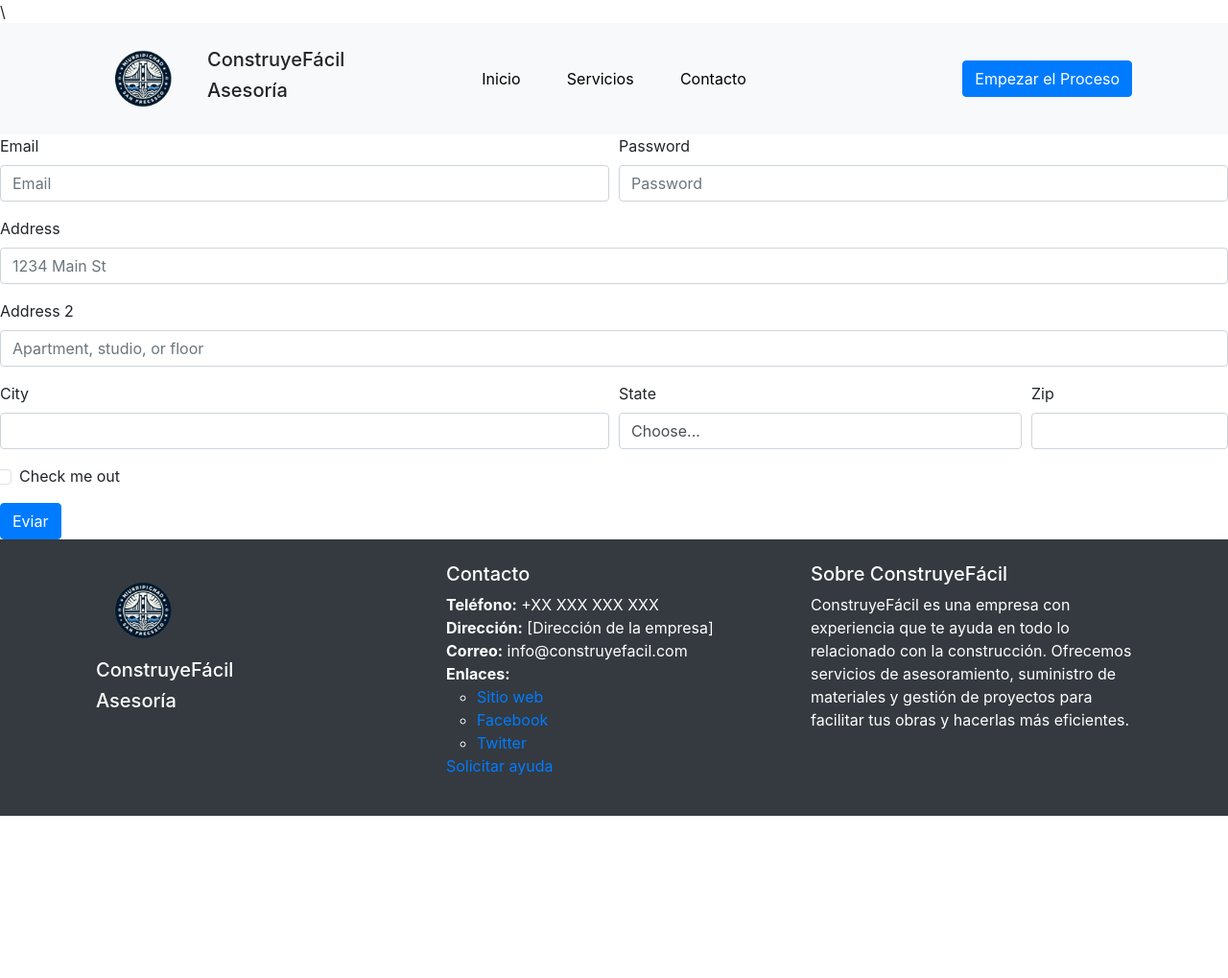
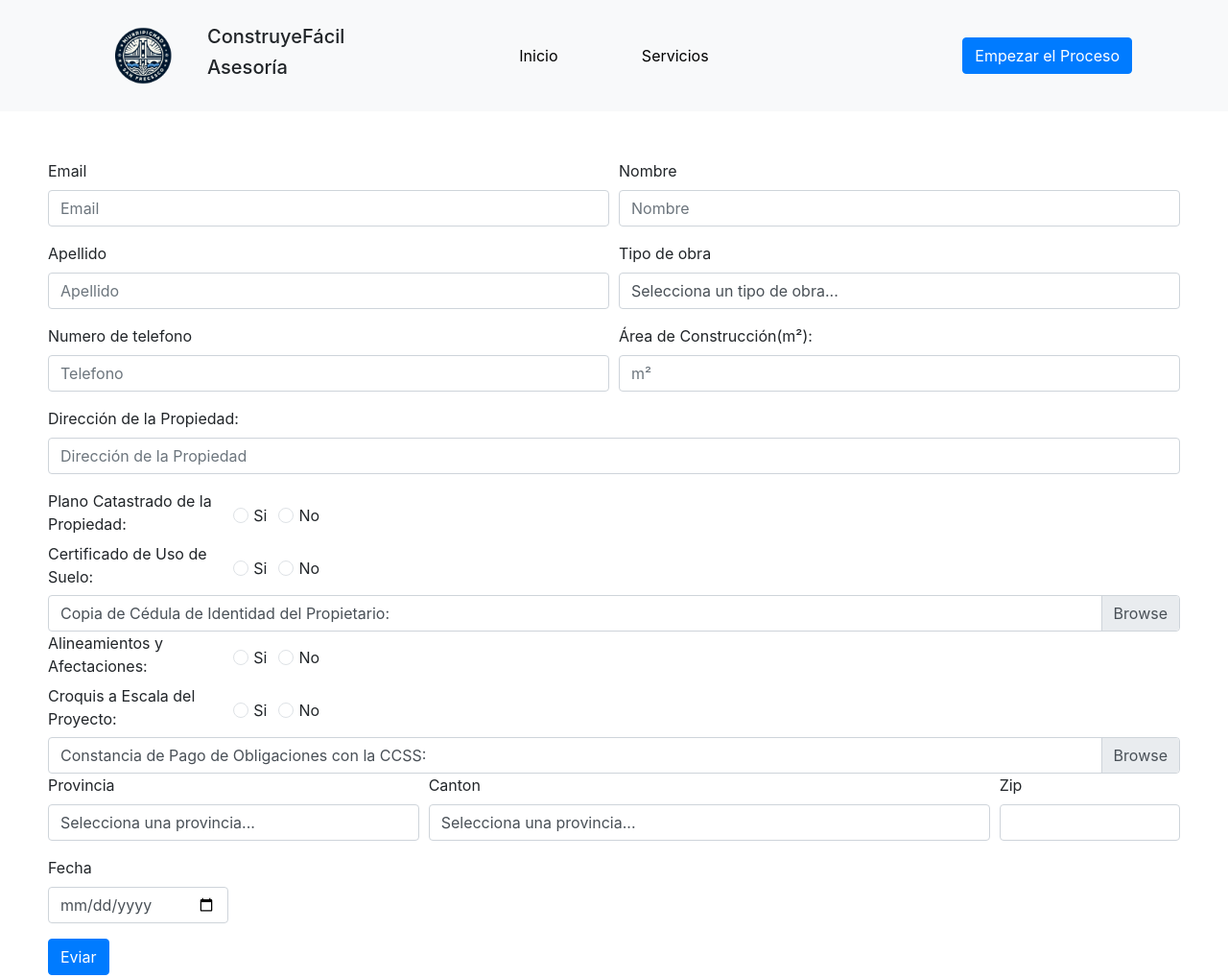
Before and after one commit to kjarj54/PermisosConstruccionMunicipalidad, a website: page form.html in a window 1280 px wide. Shown: the top 1019 px of the page at 96% size. Before the commit the page ends 850 px from the top, so only its background shows below. Drawn offline with nearby package versions, Linux system fonts and the light colour scheme.

Commit message:
form listo

```diff
--- a/form.html
+++ b/form.html
@@ -16,7 +16,7 @@
     <link rel='stylesheet' type='text/css' media='screen' href='src/styles/styles.css'>
 
     <link href="https://stackpath.bootstrapcdn.com/bootstrap/4.5.2/css/bootstrap.min.css" rel="stylesheet">
-    <script src="./node_modules/bootstrap/dist/js/bootstrap.bundle.min.js"></script>\
+    <script src="./node_modules/bootstrap/dist/js/bootstrap.bundle.min.js"></script>
     <script src="https://ajax.googleapis.com/ajax/libs/jquery/3.5.1/jquery.min.js"></script>
     <script src="https://stackpath.bootstrapcdn.com/bootstrap/4.5.2/js/bootstrap.min.js"></script>
     <script src='src/js/form.js'></script>
@@ -36,10 +36,9 @@
             <div class="container justify-content-evenly">
                 <a href="./index.html" class="mx-3 text-black">Inicio</a>
                 <a href="./detail.html" class="mx-3 text-black">Servicios</a>
-            <a href="./form.html" class="mx-3 text-black">Contacto</a>
             </div>
             <div class="container justify-content-end">
-            <button class="btn btn-primary" ><a class="text-white" href="./form.html">Empezar el Proceso</a></button>
+                <button class="btn btn-primary"><a class="text-white" href="./form.html">Empezar el Proceso</a></button>
             </div>
         </div>
     </header>
@@ -50,45 +49,127 @@
                 <div class="form-row">
                     <div class="form-group col-md-6">
                         <label for="inputEmail4">Email</label>
-                        <input type="email" class="form-control" id="inputEmail4" placeholder="Email">
+                        <input type="email" class="form-control" id="inputEmail" placeholder="Email" required>
+                    </div>
+
+                    <div class="form-group col-md-6">
+                        <label for="inputCity">Nombre</label>
+                        <input type="text" class="form-control" id="inputName" placeholder="Nombre" required>
                     </div>
                     <div class="form-group col-md-6">
-                        <label for="inputPassword4">Password</label>
-                        <input type="password" class="form-control" id="inputPassword4" placeholder="Password">
+                        <label for="inputCity">Apellido</label>
+                        <input type="text" class="form-control" id="inputLastName" placeholder="Apellido" required>
+                    </div>
+                    <div class="form-group col-md-6">
+                        <label for="inputObra">Tipo de obra</label>
+                        <select id="inputObra" class="form-control">
+                            <option selected>Selecciona un tipo de obra...</option>
+                            <option>Obra Menor, obras con un área menor a 40m²</option>
+                            <option>Obra Mayor, obras con un área mayor a 40m²</option>
+                        </select>
+                    </div>
+                    <div class="form-group col-md-6">
+                        <label for="inputCity">Numero de telefono</label>
+                        <input type="number" class="form-control" id="Number" placeholder="Telefono" required>
+                    </div>
+                    <div class="form-group col-md-6">
+                        <label for="inputCity">Área de Construcción(m²): </label>
+                        <input type="number" class="form-control" id="AreaConst" placeholder="m²" required>
                     </div>
                 </div>
                 <div class="form-group">
-                    <label for="inputAddress">Address</label>
-                    <input type="text" class="form-control" id="inputAddress" placeholder="1234 Main St">
-                </div>
-                <div class="form-group">
-                    <label for="inputAddress2">Address 2</label>
-                    <input type="text" class="form-control" id="inputAddress2"
-                        placeholder="Apartment, studio, or floor">
+                    <label for="inputAddress">Dirección de la Propiedad:</label>
+                    <input type="text" class="form-control" id="inputAddress" placeholder="Dirección de la Propiedad"
+                        required>
                 </div>
                 <div class="form-row">
+                    <legend class="col-form-label col-sm-2 pt-0"> Plano Catastrado de la Propiedad:</legend>
+                    <div class="form-check form-check-inline">
+                        <input class="form-check-input" type="radio" name="Plano" id="Plano" value="option1">
+                        <label class="form-check-label" for="Plano">Si</label>
+                    </div>
+                    <div class="form-check form-check-inline">
+                        <input class="form-check-input" type="radio" name="Plano" id="Plano2" value="option2">
+                        <label class="form-check-label" for="Plano2">No</label>
+                    </div>
+                </div>
+                <div class="form-row">
+                    <legend class="col-form-label col-sm-2 pt-0">Certificado de Uso de Suelo:</legend>
+                    <div class="form-check form-check-inline">
+                        <input class="form-check-input" type="radio" name="certificado" id="certificado"
+                            value="option1">
+                        <label class="form-check-label" for="inlineRadio1">Si</label>
+                    </div>
+                    <div class="form-check form-check-inline">
+                        <input class="form-check-input" type="radio" name="certificado" id="certificado2"
+                            value="option2">
+                        <label class="form-check-label" for="inlineRadio2">No</label>
+                    </div>
+                </div>
+                <div class="custom-file">
+                    <input type="file" class="custom-file-input" id="customFile">
+                    <label class="custom-file-label" for="customFile">Copia de Cédula de Identidad del
+                        Propietario:</label>
+                </div>
+                <div class="form-row">
+                    <legend class="col-form-label col-sm-2 pt-0">Alineamientos y Afectaciones:</legend>
+                    <div class="form-check form-check-inline">
+                        <input class="form-check-input" type="radio" name="Alineamientos" id="Alineamientos"
+                            value="option1">
+                        <label class="form-check-label" for="inlineRadio1">Si</label>
+                    </div>
+                    <div class="form-check form-check-inline">
+                        <input class="form-check-input" type="radio" name="Alineamientos" id="Alineamientos2"
+                            value="option2">
+                        <label class="form-check-label" for="inlineRadio2">No</label>
+                    </div>
+                </div>
+                <div class="form-row">
+                    <legend class="col-form-label col-sm-2 pt-0">Croquis a Escala del Proyecto:</legend>
+                    <div class="form-check form-check-inline">
+                        <input class="form-check-input" type="radio" name="croquis" id="croquis"
+                            value="option1">
+                        <label class="form-check-label" for="croquis">Si</label>
+                    </div>
+                    <div class="form-check form-check-inline">
+                        <input class="form-check-input" type="radio" name="croquis" id="croquis2"
+                            value="option2">
+                        <label class="form-check-label" for="inlineRadio2">No</label>
+                    </div>
+                </div>
+
+                <div class="custom-file">
+                    <input type="file" class="custom-file-input" id="customFile">
+                    <label class="custom-file-label" for="customFile">Constancia de Pago de Obligaciones con la
+                        CCSS:</label>
+                </div>
+                <div class="form-row">
+                    <div class="form-group col-md-4">
+                        <label for="inputState">Provincia</label>
+                        <select id="inputState" class="form-control">
+                            <option selected>Selecciona una provincia...</option>
+                            <option value="San José">San José</option>
+                            <option value="Alajuela">Alajuela</option>
+                            <option value="Cartago">Cartago</option>
+                            <option value="Heredia">Heredia</option>
+                            <option value="Guanacaste">Guanacaste</option>
+                            <option value="Puntarenas">Puntarenas</option>
+                            <option value="Limón">Limón</option>
+                        </select>
+                    </div>
                     <div class="form-group col-md-6">
-                        <label for="inputCity">City</label>
-                        <input type="text" class="form-control" id="inputCity">
-                    </div>
-                    <div class="form-group col-md-4">
-                        <label for="inputState">State</label>
-                        <select id="inputState" class="form-control">
-                            <option selected>Choose...</option>
-                            <option>...</option>
+                        <label for="inputCanton">Canton</label>
+                        <select id="inputCanton" class="form-control">
+                            <option selected>Selecciona una provincia...</option>
                         </select>
                     </div>
                     <div class="form-group col-md-2">
                         <label for="inputZip">Zip</label>
                         <input type="text" class="form-control" id="inputZip">
                     </div>
-                </div>
-                <div class="form-group">
-                    <div class="form-check">
-                        <input class="form-check-input" type="checkbox" id="gridCheck">
-                        <label class="form-check-label" for="gridCheck">
-                            Check me out
-                        </label>
+                    <div class="form-group col-md-2">
+                        <label for="inputZip">Fecha</label>
+                        <input type="date" class="form-control" id="date">
                     </div>
                 </div>
                 <button type="submit" class="btn btn-primary">Eviar</button>
@@ -126,7 +207,9 @@
                 </div>
                 <div class="col-md-4">
                     <h5>Sobre ConstruyeFácil</h5>
-                  <p>ConstruyeFácil es una empresa con experiencia que te ayuda en todo lo relacionado con la construcción. Ofrecemos servicios de asesoramiento, suministro de materiales y gestión de proyectos para facilitar tus obras y hacerlas más eficientes.</p>
+                    <p>ConstruyeFácil es una empresa con experiencia que te ayuda en todo lo relacionado con la
+                        construcción. Ofrecemos servicios de asesoramiento, suministro de materiales y gestión de
+                        proyectos para facilitar tus obras y hacerlas más eficientes.</p>
                 </div>
             </div>
         </div>
--- a/src/js/form.js
+++ b/src/js/form.js
@@ -0,0 +1,54 @@
+document.addEventListener('DOMContentLoaded', function() {
+    var provincias = {
+        "San José": [
+            "San José", "Escazú", "Desamparados", "Puriscal", "Tarrazú", "Aserrí",
+            "Mora", "Goicoechea", "Santa Ana", "Alajuelita", "Vásquez de Coronado",
+            "Acosta", "Tibás", "Moravia", "Montes de Oca", "Turrubares", "Dota",
+            "Curridabat", "Pérez Zeledón"
+        ],
+        "Alajuela": [
+            "Alajuela", "San Ramón", "Grecia", "San Mateo", "Atenas", "Naranjo",
+            "Palmares", "Poás", "Orotina", "San Carlos", "Zarcero", "Valverde Vega",
+            "Upala", "Los Chiles", "Guatuso"
+        ],
+        "Cartago": [
+            "Cartago", "Paraíso", "La Unión", "Jiménez", "Turrialba", "Alvarado",
+            "Oreamuno", "El Guarco"
+        ],
+        "Heredia": [
+            "Heredia", "Barva", "Santo Domingo", "Santa Bárbara", "San Rafael",
+            "San Isidro", "Belén", "Flores", "San Pablo", "Sarapiquí"
+        ],
+        "Guanacaste": [
+            "Liberia", "Nicoya", "Santa Cruz", "Bagaces", "Carrillo", "Cañas",
+            "Abangares", "Tilarán", "Nandayure", "La Cruz", "Hojancha"
+        ],
+        "Puntarenas": [
+            "Puntarenas", "Esparza", "Buenos Aires", "Montes de Oro", "Osa", "Quepos",
+            "Golfito", "Coto Brus", "Parrita", "Corredores", "Garabito"
+        ],
+        "Limón": [
+            "Limón", "Pococí", "Siquirres", "Talamanca", "Matina", "Guácimo"
+        ]
+    };
+
+    var inputState = document.getElementById('inputState');
+    var inputCanton = document.getElementById('inputCanton');
+
+    inputState.addEventListener('change', function() {
+        var selectedProvincia = inputState.value;
+        var cantones = provincias[selectedProvincia] || [];
+
+        // Limpiar opciones anteriores
+        inputCanton.innerHTML = '<option selected>Selecciona un cantón...</option>';
+
+        // Agregar nuevas opciones
+        cantones.forEach(function(canton) {
+            var option = document.createElement('option');
+            option.textContent = canton;
+            inputCanton.appendChild(option);
+        });
+        var selectedCanton = inputCanton.value;
+        inputCanton.value = selectedCanton;
+    });
+});
--- a/src/styles/styles.css
+++ b/src/styles/styles.css
@@ -13,3 +13,7 @@
   ::-webkit-scrollbar-thumb:hover {
     background: #555;
   }
+
+form{
+  padding: 50px;
+}
```
Also changed, not shown: detail.html (+0 -1 lines), index.html (+0 -1 lines). Lines whose indentation alone changed are shown as unchanged.
